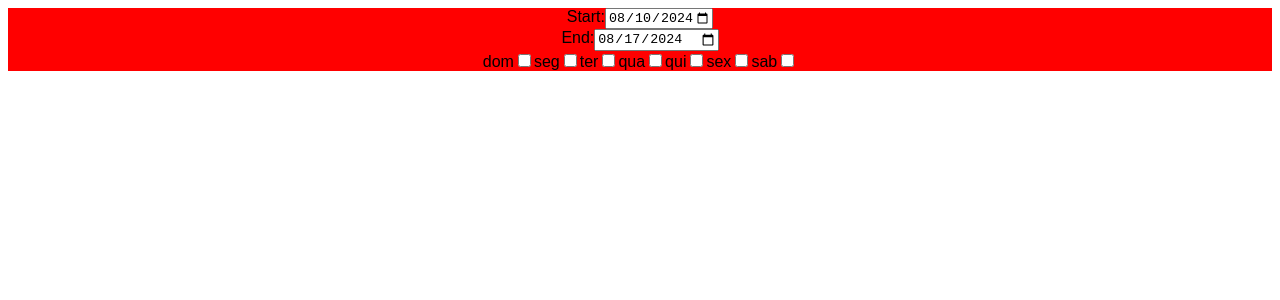
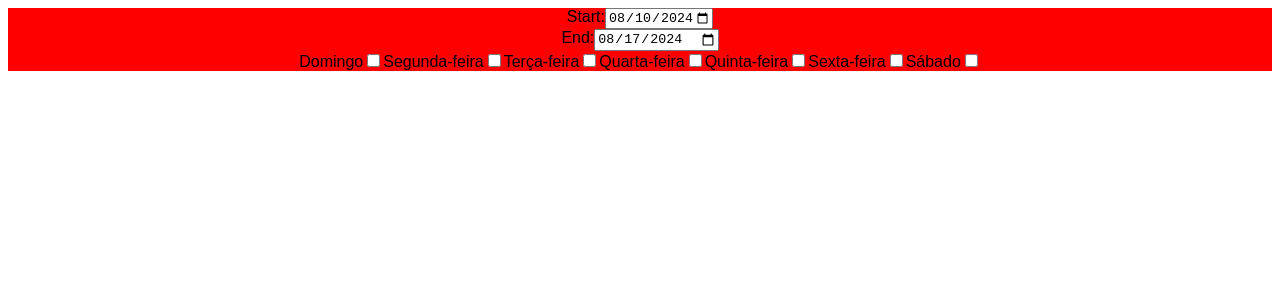
Before and after one commit to TioSam989/easy-select-dates, a React (Create React App) app: page / in a window 1280 px wide. Shown: the top 300 px of the page. Built offline with nearby package versions, Linux system fonts and the light colour scheme.

Commit message:
set up weekdays with dayjs method and not with manual array

```diff
--- a/src/components/DaysItems/DaysItems.tsx
+++ b/src/components/DaysItems/DaysItems.tsx
@@ -1,25 +1,29 @@
 import dayjs from "dayjs";
 import React from "react";
 import { DaysComponentProps } from "../../utils/interfaces";
+import { capitalizeFirstLetter } from "../../utils/functions";
 
 const DaysComponents: React.FC<DaysComponentProps> = ({ selected, setSelected }) => {
+
+    const weekDays = dayjs.weekdays()
+
     return (
         <>
-            {[0, 1, 2, 3, 4, 5, 6].map((num) => (
-                <label>
-                    {dayjs().day(num).format("ddd")}
+            {weekDays.map((name, index) => (
+                <label key={index} >
+                    {capitalizeFirstLetter(name)}
                     <input
                         type="checkbox"
-                        id="scales"
+                        id={`scale-${index}`}
                         name="scales"
                         onClick={() => {
-                            if (selected.includes(num)) {
-                                setSelected([...selected].filter((item) => +item != +num));
+                            if (selected.includes(index)) {
+                                setSelected([...selected].filter((item) => +item != +index));
                             } else {
-                                setSelected([...selected, num]);
+                                setSelected([...selected, index]);
                             }
                         }}
-                        checked={selected.includes(num)}
+                        checked={selected.includes(index)}
                     />
                 </label>
             ))}
```
